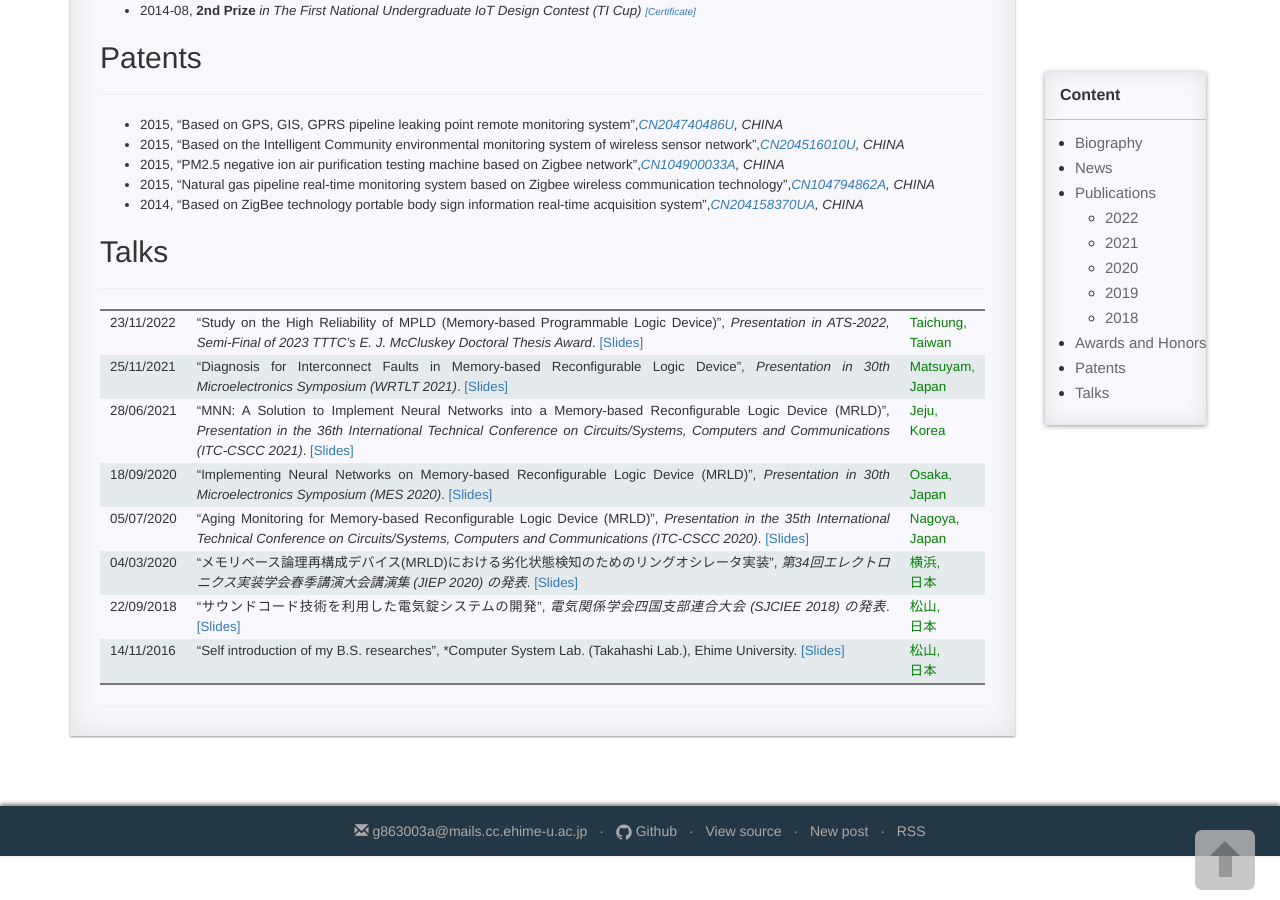
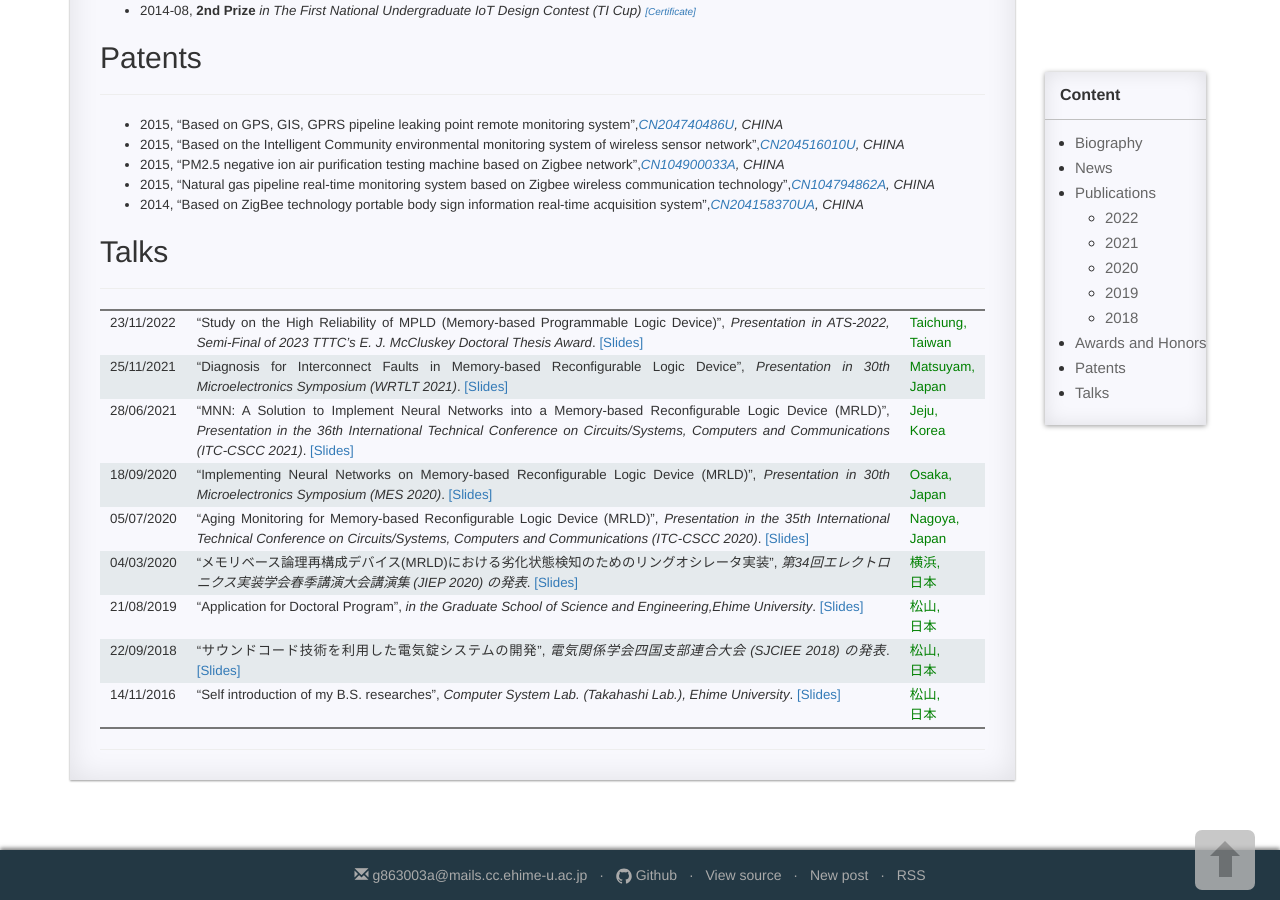
Before and after one commit to XihongZhou/xihongzhou.github.io, a Jekyll site: the page built from pages/1_homepage.md, in a window 1280 px wide and 900 px high, scrolled down 2038 px. Built offline with Jekyll 4.4.1, drawn with Linux system fonts in a browser that asks for light colours; comment, search, counter and statistics services are not loaded.

Commit message:
Update 1_homepage.md

```diff
--- a/pages/1_homepage.md
+++ b/pages/1_homepage.md
@@ -125,5 +125,6 @@ permalink: /homepage/
 |18/09/2020 |"Implementing Neural Networks on Memory-based Reconfigurable Logic Device (MRLD)", *Presentation in 30th Microelectronics Symposium (MES 2020)*. [[Slides]](https://xihongzhou.github.io/talks/2020-09-18_MES_zhou[Slides].pdf) |<span style="color:green">Osaka,<br>Japan</span>
 |05/07/2020 |"Aging Monitoring for Memory-based Reconfigurable Logic Device (MRLD)", *Presentation in the 35th International Technical Conference on Circuits/Systems, Computers and Communications (ITC-CSCC 2020)*. [[Slides]](https://xihongzhou.github.io/talks/2020-07-05_ITC-CSCC_zhou[Slides].pdf) |<span style="color:green">Nagoya,<br>Japan</span>
 |04/03/2020 |"メモリベース論理再構成デバイス(MRLD)における劣化状態検知のためのリングオシレータ実装", *第34回エレクトロニクス実装学会春季講演大会講演集 (JIEP 2020) の発表*. [[Slides]](https://xihongzhou.github.io/talks/2020-03-04_JIEP_zhou[Slides].pdf) |<span style="color:green">横浜,<br>日本</span>
+|21/08/2019 |"Application for Doctoral Program", *in the Graduate School of Science and Engineering,Ehime University*.  [[Slides]](https://xihongzhou.github.io/talks/2019-08-21_Application-for-Doctoral-Program_zhou[Slides].pdf)|<span style="color:green">松山,<br>日本</span>
 |22/09/2018 |"サウンドコード技術を利用した電気錠システムの開発", *電気関係学会四国支部連合大会 (SJCIEE 2018) の発表*.  [[Slides]](https://xihongzhou.github.io/talks/2018-09-22_SJCIEE_zhou[Sildes].pdf)|<span style="color:green">松山,<br>日本</span>
-|14/11/2016 |"Self introduction of my B.S. researches", *Computer System Lab. (Takahashi Lab.), Ehime University.  [[Slides]](https://xihongzhou.github.io/talks/2016-11-14_Self-Introduction_of_B.S._Researches_zhou[Slides].pdf)|<span style="color:green">松山,<br>日本</span>
+|14/11/2016 |"Self introduction of my B.S. researches", *Computer System Lab. (Takahashi Lab.), Ehime University*.  [[Slides]](https://xihongzhou.github.io/talks/2016-11-14_Self-Introduction_of_B.S._Researches_zhou[Slides].pdf)|<span style="color:green">松山,<br>日本</span>
```
